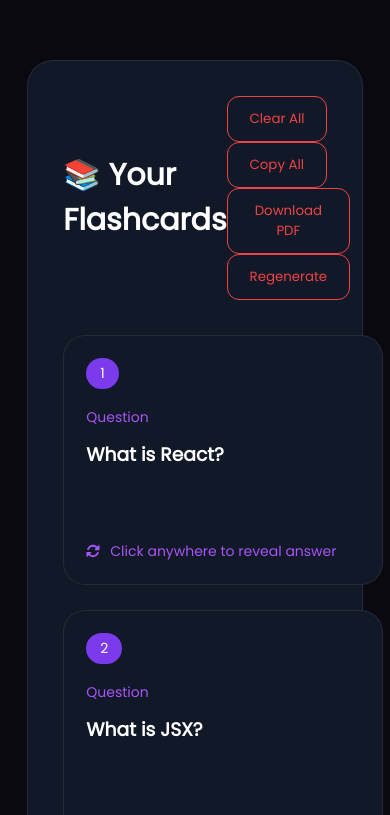
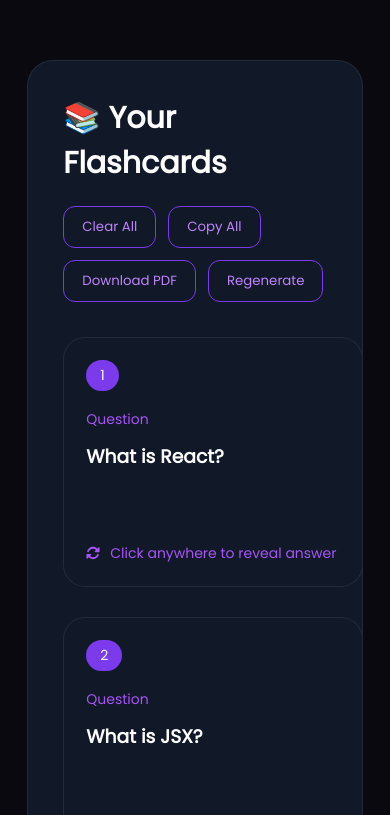
Before and after one commit to AnshulSharma2005/Study-Assistant, a React (Vite) app in the folder client/: page / in a window 390 px wide. Shown: the part 1929-2744 px from the top of the page. Built offline with nearby package versions, Linux system fonts and the light colour scheme.

Commit message:
Polished UI

```diff
--- a/client/src/components/Flashcards/Flashcard.css
+++ b/client/src/components/Flashcards/Flashcard.css
@@ -2,19 +2,23 @@
 
     perspective:1200px;
 
-    width:320px;
+    width :100%;
 
-    height:250px;
+    max-width :320px;
+
+    height :250px;
 
     cursor:pointer;
+
+    justify-self:center;
 
 }
 
 .flashcard-inner{
 
-    width:100%;
+    width :100%;
 
-    height:100%;
+    height :100%;
 
     position:relative;
 
@@ -35,9 +39,9 @@
 
     position:absolute;
 
-    width:100%;
+    width :100%;
 
-    height:100%;
+    height :100%;
 
     border-radius:22px;
 
@@ -85,7 +89,7 @@
 
 .label{
 
-    margin-top:18px;
+    margin-top :18px;
 
     color:#A855F7;
 
@@ -95,7 +99,7 @@
 
 .flashcard h3{
 
-    margin-top:12px;
+    margin-top :12px;
 
     line-height:1.6;
 
--- a/client/src/components/Flashcards/Flashcards.css
+++ b/client/src/components/Flashcards/Flashcards.css
@@ -1,6 +1,6 @@
 .flashcards-section{
 
-    width:86%;
+    width :86%;
 
     margin:60px auto;
 
@@ -20,9 +20,13 @@
 
     justify-content:space-between;
 
-    align-items:center;
+    align-items:flex-start;
 
-    margin-bottom:35px;
+    flex-wrap:wrap;
+
+    gap:20px;
+
+    margin-bottom :35px;
 
 }
 
@@ -62,18 +66,30 @@
 
     display:grid;
 
-    grid-template-columns:repeat(auto-fit,minmax(280px,1fr));
+    grid-template-columns:repeat(auto-fit,minmax(300px,1fr));
 
-    gap:25px;
+    gap:30px;
+
+    margin-top :30px;
 
 }
 .empty-state{
 
-grid-column:1/-1;
+    width :100%;
 
-padding:80px 20px;
+    min-height :400px;
 
-text-align:center;
+    display:flex;
+
+    flex-direction:column;
+
+    justify-content:center;
+
+    align-items:center;
+
+    text-align:center;
+
+    gap:16px;
 
 }
 
@@ -81,18 +97,79 @@ text-align:center;
 
 font-size:70px;
 
-margin-bottom:20px;
+margin-bottom :20px;
 
 }
 
 .empty-state h3{
 
-margin-bottom:15px;
+margin-bottom :15px;
 
 }
 
 .empty-state p{
 
 color:#A1A1AA;
+font-size:18px;
 
 }
+
+.action-buttons{
+
+    display:flex;
+
+    flex-wrap:wrap;
+
+    justify-content:flex-end;
+
+    gap:12px;
+
+}
+
+.action-buttons button{
+
+    background:transparent;
+
+    color:#C084FC;
+
+    border:1px solid #7C3AED;
+
+    padding:10px 18px;
+
+    border-radius:12px;
+
+    cursor:pointer;
+
+    transition:.3s;
+
+}
+
+.action-buttons button:hover{
+
+    background:#7C3AED;
+
+    color:white;
+
+}
+
+@media (max-width: 900px){
+
+    .section-header{
+
+        flex-direction:column;
+
+        align-items:flex-start;
+
+    }
+
+    .action-buttons{
+
+        width  :100%;
+
+        justify-content:flex-start;
+
+        flex-wrap:wrap;
+
+    }
+
+}
```
